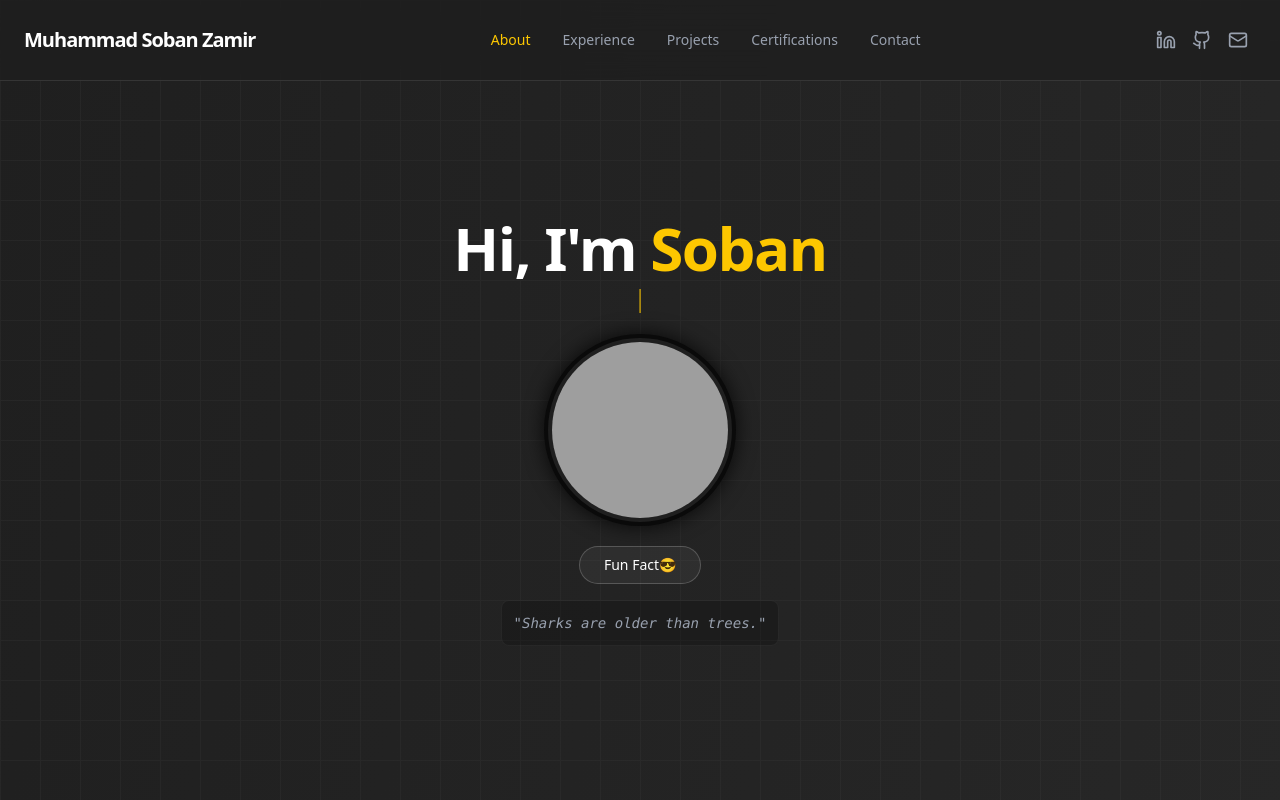
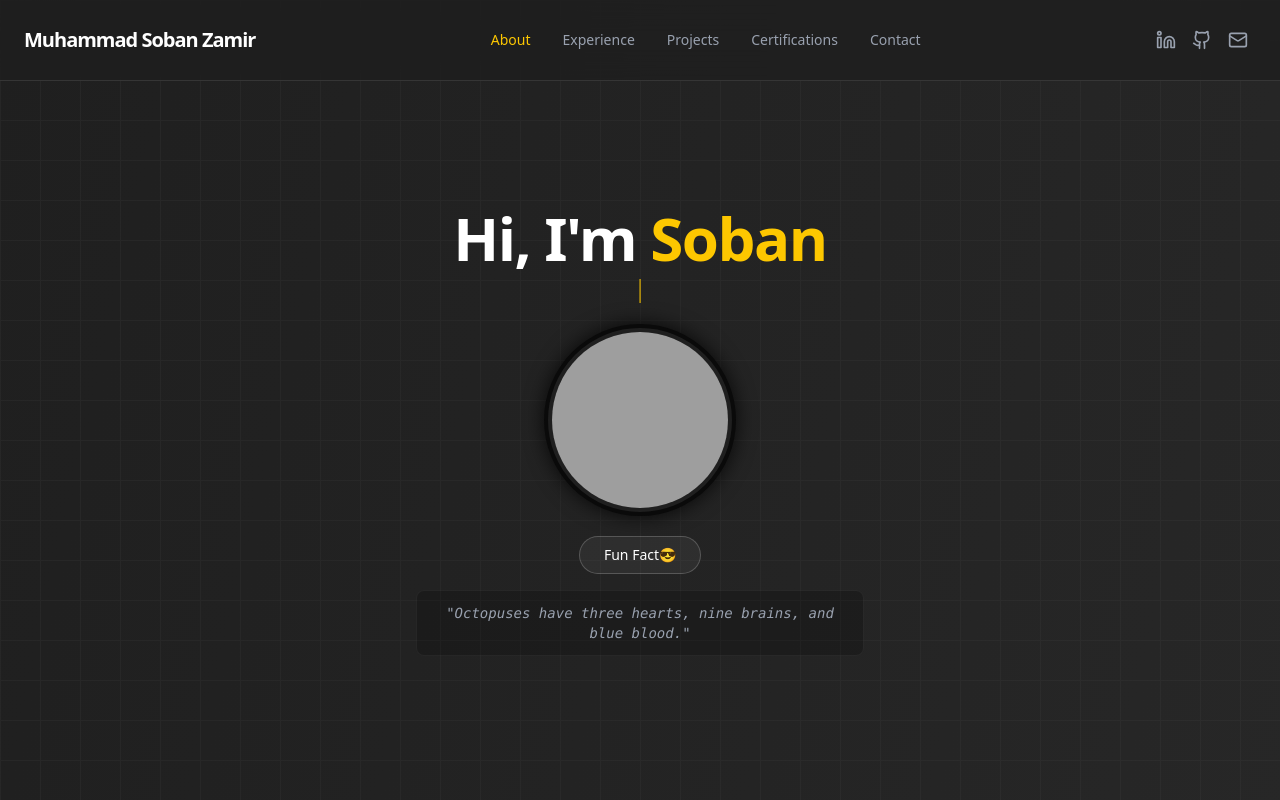
Before and after one commit to soban-zamir/soban-zamir.github.io, a React (Vite) app: page / in a window 1280 px wide. Shown: the top 800 px of the page. Built offline with nearby package versions, Linux system fonts and the light colour scheme; grey boxes are pictures that could not be loaded.

Commit message:
Update App.tsx

```diff
--- a/src/App.tsx
+++ b/src/App.tsx
@@ -25,14 +25,14 @@ import {
 const NAV_LINKS = ['About', 'Experience', 'Projects', 'Certifications', 'Contact'];
 
 const FUN_FACTS = [
-  "Sharks are older than trees.",
+  "Octopuses have three hearts, nine brains, and blue blood.",
   "Honey never spoils.",
   "Scotland's national animal is the unicorn.",
   "Bananas are berries, but strawberries are not.",
   "Lobsters taste with their feet.",
   "A cloud can weigh over a million pounds.",
+  "Sharks are older than trees.",
   "Venus is the only planet that rotates clockwise.",
-  "Octopuses have three hearts, nine brains, and blue blood.",
   "The total weight of all the ants on Earth is roughly equal to the weight of all humans.",
   "A bolt of lightning is five times hotter than the surface of the sun."
 ];
```
